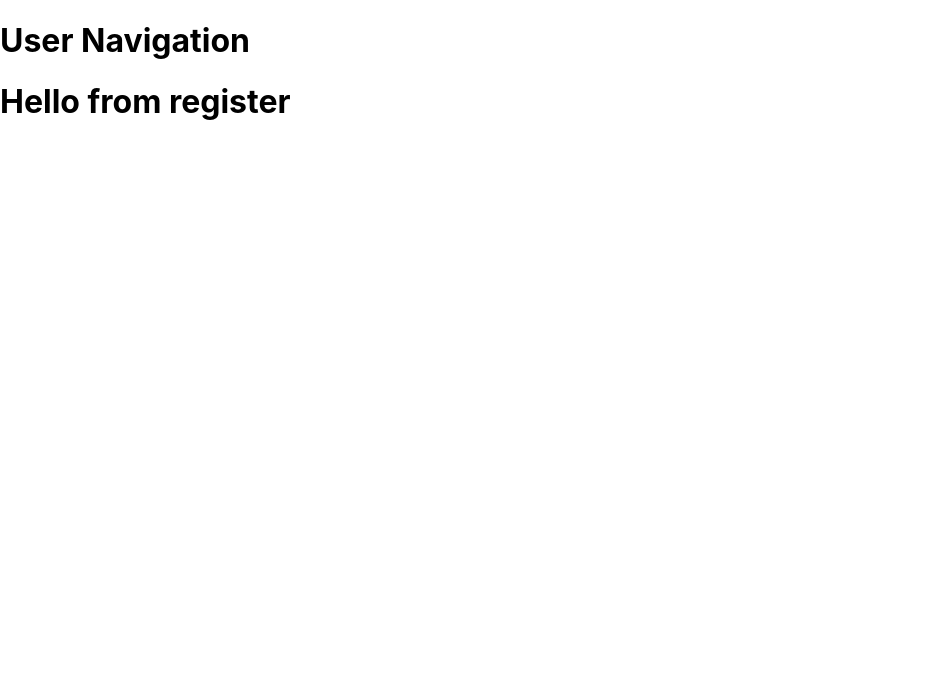
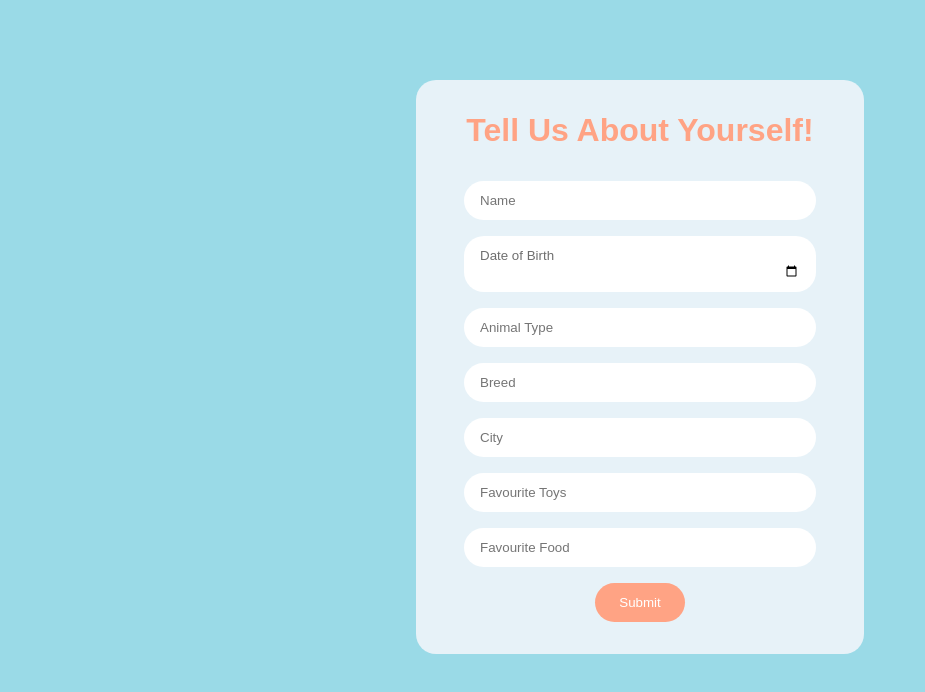
Before and after one commit to michael-nguyenn/pet-social, a Next.js app: page /register/1 in a window 1280 px wide. Shown: the top 692 px of the page, without its empty margins (0-925 px from the left). Built offline with nearby package versions, Linux system fonts and the light colour scheme.

Commit message:
Adding register form and post functionality

```diff
--- a/components/layout/Layout.js
+++ b/components/layout/Layout.js
@@ -6,7 +6,7 @@ import UserNavigation from './UserNavigation';
 const Layout = props => {
   return (
     <Fragment>
-      <UserNavigation />
+      {/* <UserNavigation /> */}
       <main className={classes.main}>{props.children}</main>
     </Fragment>
   );
--- a/components/register/Register.js
+++ b/components/register/Register.js
@@ -1,11 +1,82 @@
 import classes from './Register.module.scss';
-import { Fragment } from 'react';
+import axios from 'axios';
 
 const Register = () => {
+  const handleSubmit = async event => {
+    // Put or patch?
+    // Will signup post new user or will register?
+    // Should we put all functions in app level?
+    event.preventDefault();
+
+    const userId = this.props.match.params.id;
+    try {
+      await axios.post(`http://localhost:3000/register/${userId}`, {
+        name: event.target.name.value,
+        dateOfBirth: event.target.dateOfBirth.value,
+        animalType: event.target.animalType.value,
+        breed: event.target.breed.value,
+        city: event.target.city.value,
+        favouriteToys: event.target.favouriteToys.value,
+        favouriteFood: event.target.favouriteFood.value,
+      });
+    } catch (error) {
+      console.log('Error! Did not register.', error);
+    }
+    event.target.reset();
+  };
+
   return (
-    <Fragment>
-      <h1>Hello from register</h1>
-    </Fragment>
+    <form className={classes.form}>
+      <div className={classes.container}>
+        <h1 className={classes.title}>Tell Us About Yourself!</h1>
+        <input
+          placeholder="Name"
+          className={classes.input}
+          id="name"
+          required
+        ></input>
+        <input
+          placeholder="Date of Birth"
+          className={classes.input}
+          type="date"
+          id="dateOfBirth"
+          required
+        ></input>
+        <input
+          placeholder="Animal Type"
+          className={classes.input}
+          id="animalType"
+          required
+        ></input>
+        <input
+          placeholder="Breed"
+          className={classes.input}
+          id="breed"
+          required
+        ></input>
+        <input
+          placeholder="City"
+          className={classes.input}
+          id="city"
+          required
+        ></input>
+        <input
+          placeholder="Favourite Toys"
+          className={classes.input}
+          id="favouriteToys"
+          required
+        ></input>
+        <input
+          placeholder="Favourite Food"
+          className={classes.input}
+          id="favouriteFood"
+          required
+        ></input>
+        <button className={classes.button} onSubmit={handleSubmit}>
+          Submit
+        </button>
+      </div>
+    </form>
   );
 };
 
--- a/components/register/Register.module.scss
+++ b/components/register/Register.module.scss
@@ -0,0 +1,58 @@
+@use "../../styles/partials/mixins" as *;
+@use "../../styles/partials/variables" as *;
+
+.form {
+    display: flex;
+    flex-direction: column;
+    align-items: center;
+    background-color: $primary-background-color;
+    padding: 5rem 0;
+    height: 90vh;
+
+    .container {
+        display: flex;
+        flex-direction: column;
+        align-items: center;
+        background-color: #E7F2F8;
+        border-radius: 20px;
+        padding: 2rem;
+
+        @include tablet {
+            padding: 2rem 3rem;
+        }
+    }
+
+    .title {
+        color: $primary-button-color;
+        margin-bottom: 2rem;
+    }
+
+    input {
+        @include input;
+    }
+
+    button {
+        @include button;
+    }
+}
+
+
+// On focus of date of birth field, change placeholder to date format
+.input[type="date"]::before {
+	color: $input-font-color;
+	content: attr(placeholder);
+}
+
+.input[type="date"] {
+	color: #ffffff;
+}
+
+.input[type="date"]:focus,
+.input[type="date"]:valid {
+color: $input-font-color;
+}
+
+.input[type="date"]:focus::before,
+.input[type="date"]:valid::before {
+	content: "" !important;
+}
--- a/package.json
+++ b/package.json
@@ -9,6 +9,7 @@
     "lint": "next lint"
   },
   "dependencies": {
+    "axios": "^0.27.2",
     "mongodb": "^4.9.0",
     "next": "12.2.5",
     "react": "18.2.0",
--- a/pages/_app.js
+++ b/pages/_app.js
@@ -1,4 +1,4 @@
-import '../styles/globals.css';
+import '../styles/globals.scss';
 import Layout from '../components/layout/Layout';
 
 function MyApp({ Component, pageProps }) {
--- a/styles/globals.css
+++ /dev/null
@@ -1,26 +0,0 @@
-html,
-body {
-  padding: 0;
-  margin: 0;
-  font-family: -apple-system, BlinkMacSystemFont, Segoe UI, Roboto, Oxygen,
-    Ubuntu, Cantarell, Fira Sans, Droid Sans, Helvetica Neue, sans-serif;
-}
-
-a {
-  color: inherit;
-  text-decoration: none;
-}
-
-* {
-  box-sizing: border-box;
-}
-
-@media (prefers-color-scheme: dark) {
-  html {
-    color-scheme: dark;
-  }
-  body {
-    color: white;
-    background: black;
-  }
-}
--- /dev/null
+++ b/styles/globals.scss
@@ -0,0 +1,8 @@
+@use "./styles/partials/variables" as *;
+@use "./styles/partials/mixins" as *;
+
+* {
+  padding: 0;
+  margin: 0;
+  font-family: $font-stack;
+}
--- a/styles/partials/_mixins.scss
+++ b/styles/partials/_mixins.scss
@@ -14,13 +14,24 @@
 }
 
 @mixin button {
-	border-radius: 5px;
+	border-radius: 20px;
 	background-color: $primary-button-color;
 	color: $secondary-font-color;
+	border: none;
+	padding: .75rem 1.5rem;
+	cursor: pointer;
+
+	&:hover {
+		background-color: $hover-button-color ;
+	}
 }
 
 @mixin input {
-	border-radius: 50px;
+	border-radius: 20px;
+	border: none;
 	background-color: $input-background-color;
 	color: $input-font-color;
+	padding: .75rem 1rem;
+	margin-bottom: 1rem;
+	width: 20rem
 }
--- a/styles/partials/_variables.scss
+++ b/styles/partials/_variables.scss
@@ -18,6 +18,7 @@ $input-font-color: rgba(0, 0, 0, 0.57);
 
 // Button colors //
 $primary-button-color: #FFA384;
+$hover-button-color: #fb926f;
 
 // Border colors //
 $primary-border-color: rgba(0, 0, 0, 0.57);
```
Also changed, not shown: 1 other file (tests, documents, lock files or other folders).
